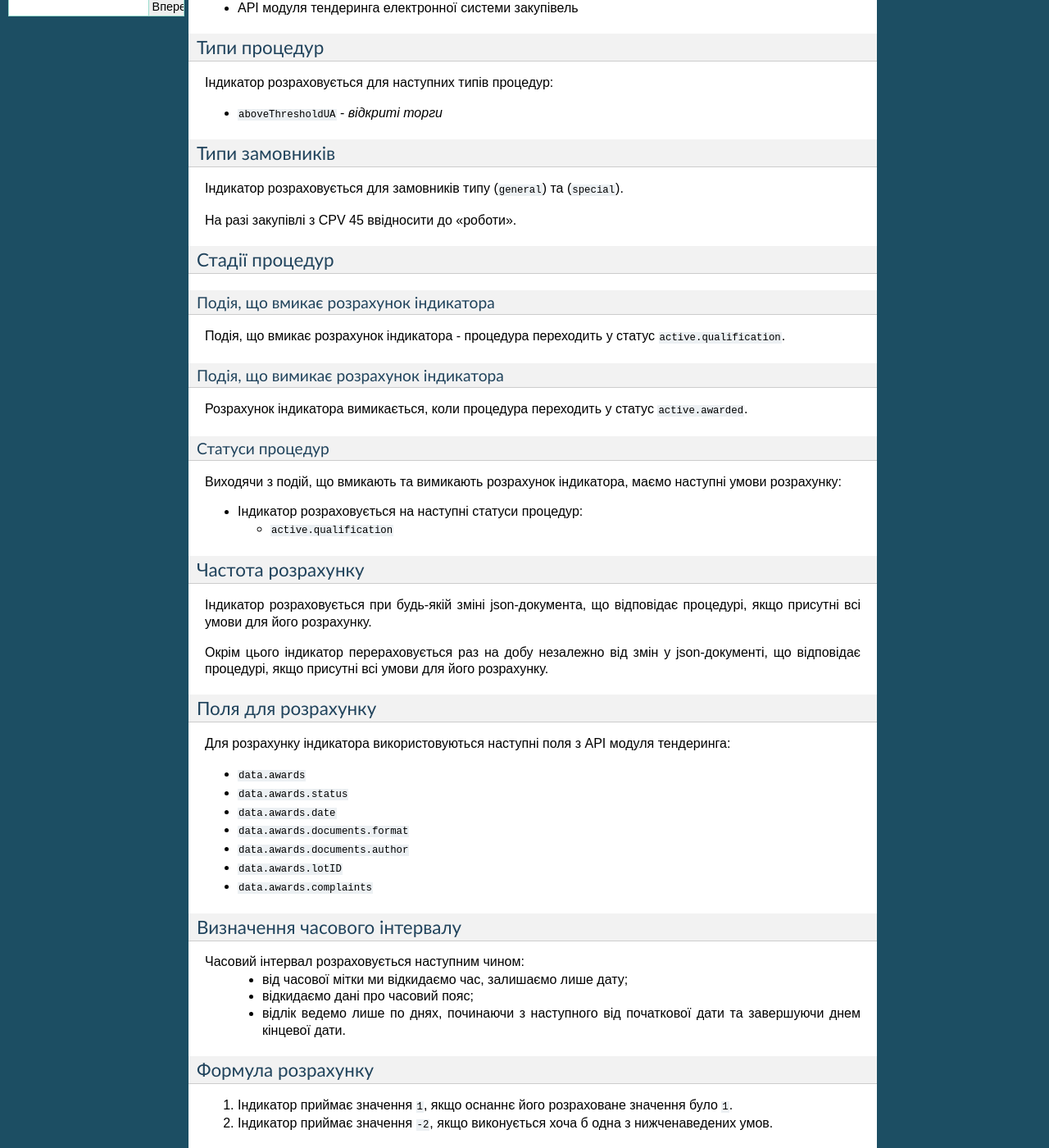
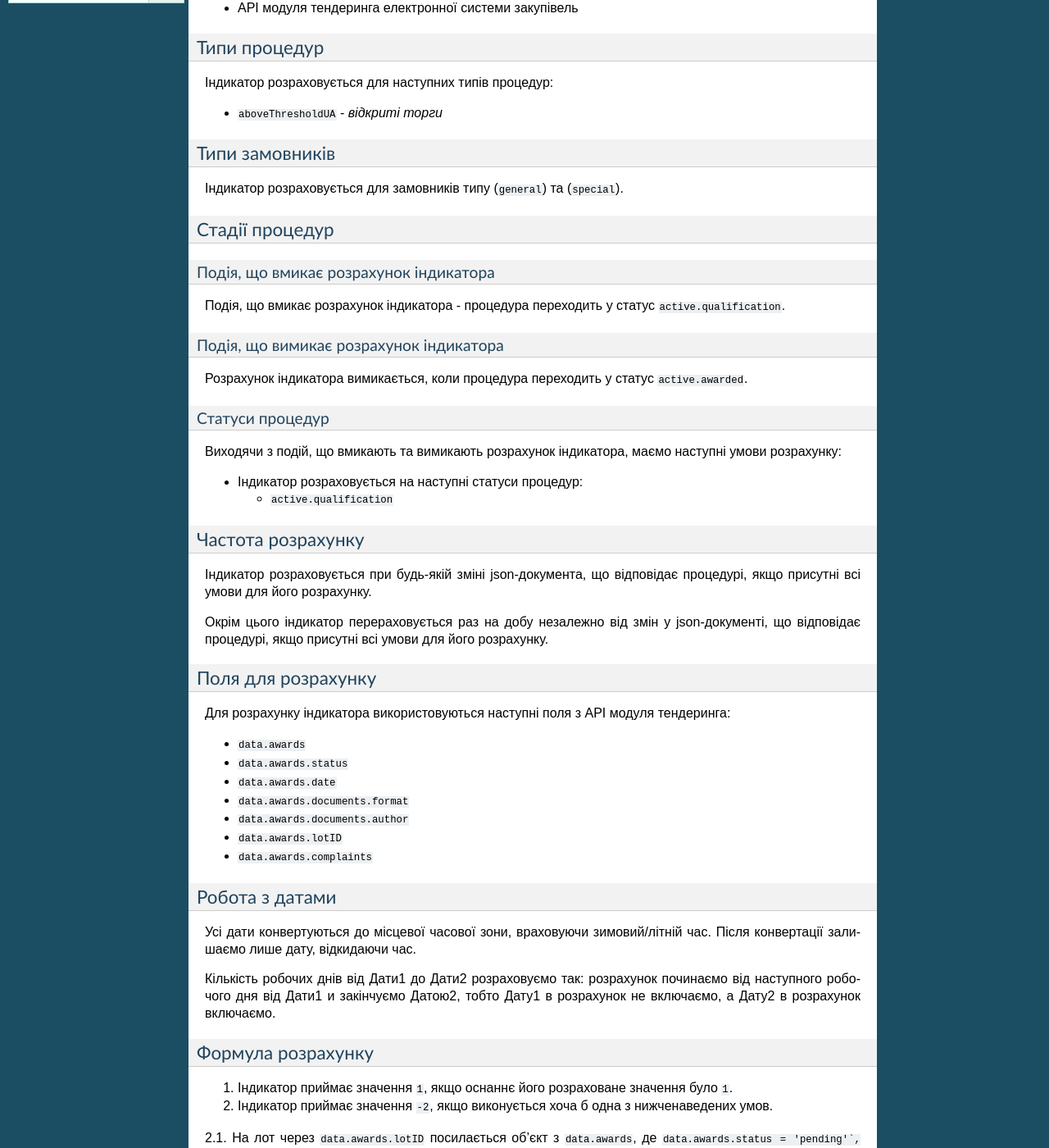
Before and after one commit to dbolshev/indicators-docs, a Sphinx documentation site: the page built from docs/RISK-1-7.rst, in a window 1280 px wide and 1400 px high, scrolled down 933 px. Shown: the whole window at 82% size. Built offline with Sphinx 7.4.7, drawn with Linux system fonts in a browser that asks for light colours; some of the changed text lies outside the part shown.

Commit message:
Update RISK-1-7.rst

```diff
--- a/docs/RISK-1-7.rst
+++ b/docs/RISK-1-7.rst
@@ -51,7 +51,6 @@ RISK-1-7. Перевищення строку розгляду тендерно
 
 Індикатор розраховується для замовників типу (``general``) та (``special``).
 
-На разі закупівлі з CPV 45 ввідносити до "роботи".
 
 Стадії процедур
 ===============
@@ -96,13 +95,12 @@ RISK-1-7. Перевищення строку розгляду тендерно
 - ``data.awards.lotID``
 - ``data.awards.complaints``
 
-Визначення часового інтервалу
-=============================
+Робота з датами
+===============
+Усі дати конвертуються до місцевої часової зони, враховуючи зимовий/літній час. Після конвертації залишаємо лише дату, відкидаючи час.
 
-Часовий інтервал розраховується наступним чином:
- + від часової мітки ми відкидаємо час, залишаємо лише дату;
- + відкидаємо дані про часовий пояс;
- + відлік ведемо лише по днях, починаючи з наступного від початкової дати та завершуючи днем кінцевої дати.
+Кількість робочих днів від Дати1 до Дати2 розраховуємо так: розрахунок починаємо від наступного робочого дня від Дати1 и закінчуємо Датою2, тобто Дату1 в розрахунок не включаємо, а Дату2 в розрахунок включаємо.
+
 
 Формула розрахунку
 ==================
```
